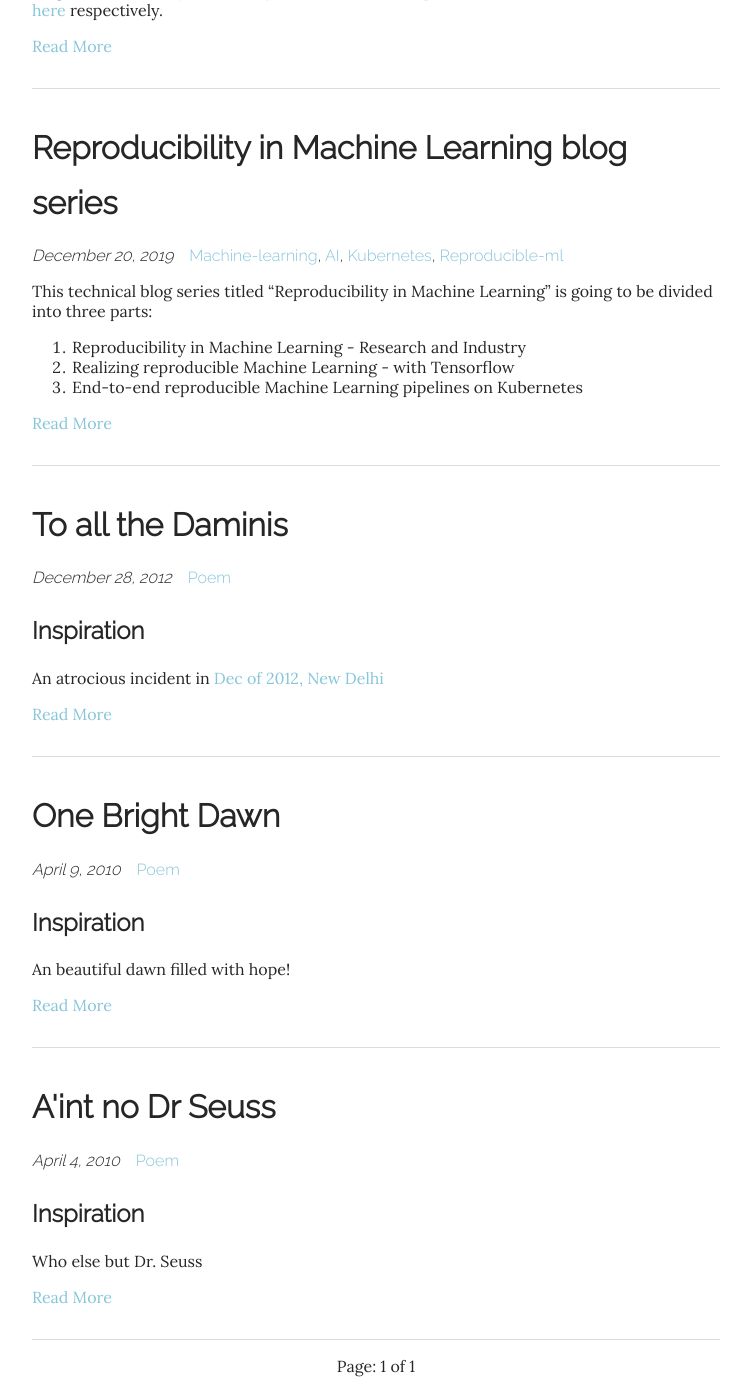
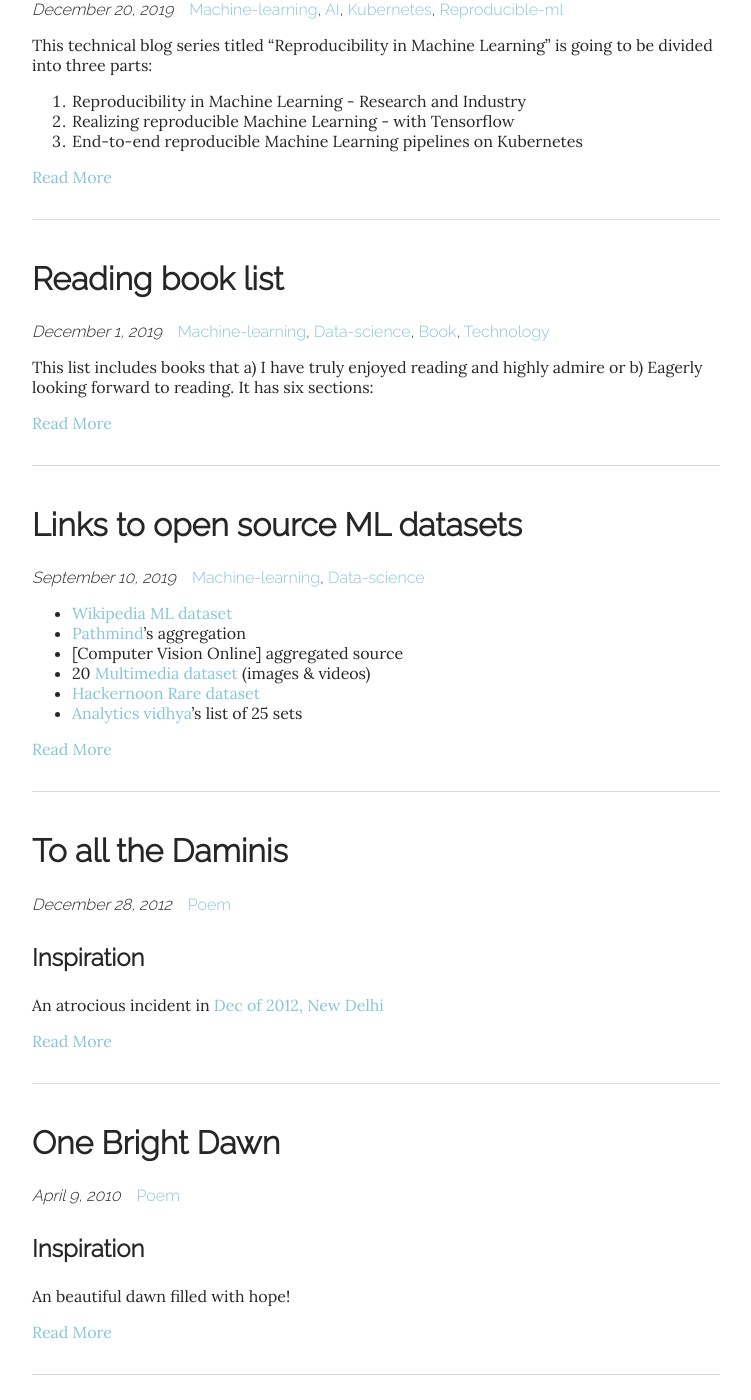
Before and after one commit to suneeta-mall/suneeta-mall.github.io, a Jekyll site: the page built from posts/index.html, in a window 1280 px wide and 1400 px high, scrolled down 1255 px. Shown: the whole window, without its empty margins (264-1015 px from the left). Built offline with Jekyll 4.4.1, drawn with Linux system fonts in a browser that asks for light colours; some web fonts are replaced; the list of posts is cut into pages by our own code; some of the changed text lies outside the part shown.

Commit message:
links ref

```diff
--- /dev/null
+++ b/_posts/2019-09-10-OpenSource-ML-Datadet-links.md
@@ -0,0 +1,21 @@
+---
+title: Links to open source ML datasets
+tags:
+  - Machine-learning
+  - Data-science
+date: 2019-09-10
+---
+
+- [Wikipedia ML dataset]
+- [Pathmind]'s aggregation
+- [Computer Vision Online] aggregated source
+- 20 [Multimedia dataset] (images & videos)
+- [Hackernoon Rare dataset]
+- [Analytics vidhya]'s list of 25 sets
+
+[Wikipedia ML dataset]: https://en.wikipedia.org/wiki/List_of_datasets_for_machine-learning_research
+[Pathmind]: https://pathmind.com/wiki/open-datasets
+[Multimedia dataset]: https://lionbridge.ai/datasets/20-best-image-datasets-for-computer-vision/
+[CVonline]: http://homepages.inf.ed.ac.uk/rbf/CVonline/Imagedbase.htm
+[Hackernoon Rare dataset]: https://hackernoon.com/rare-datasets-for-computer-vision-every-machine-learning-expert-must-work-with-2ddaf52ad862
+[Analytics vidhya]: https://www.analyticsvidhya.com/blog/2018/03/comprehensive-collection-deep-learning-datasets/
--- a/_posts/2020-01-10-Tech-book-list.md
+++ b/_posts/2019-12-01-Tech-book-list.md
@@ -5,7 +5,7 @@ tags:
   - Data-science
   - Book
   - Technology
-date: 2020-01-10
+date: 2019-12-01
 ---
 
 This list includes books that a) I have truly enjoyed reading and highly admire or b) Eagerly
```
